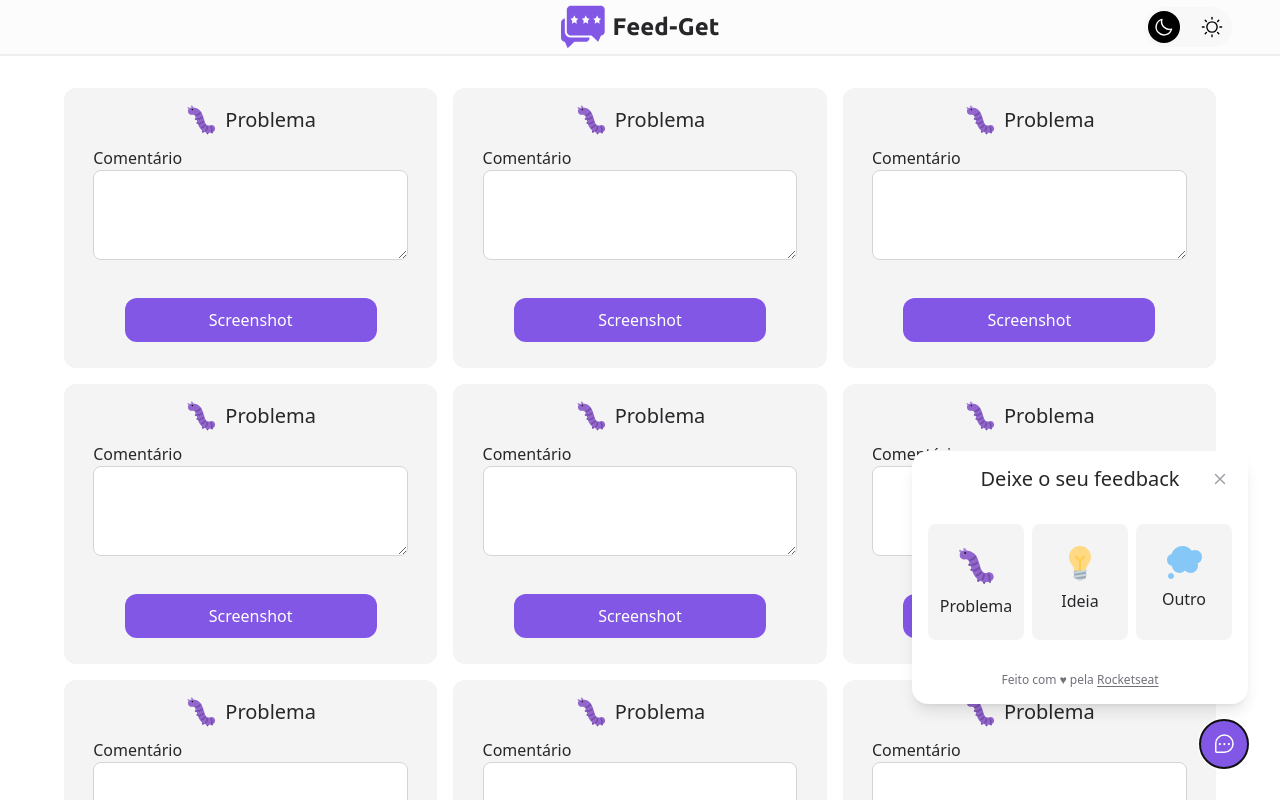
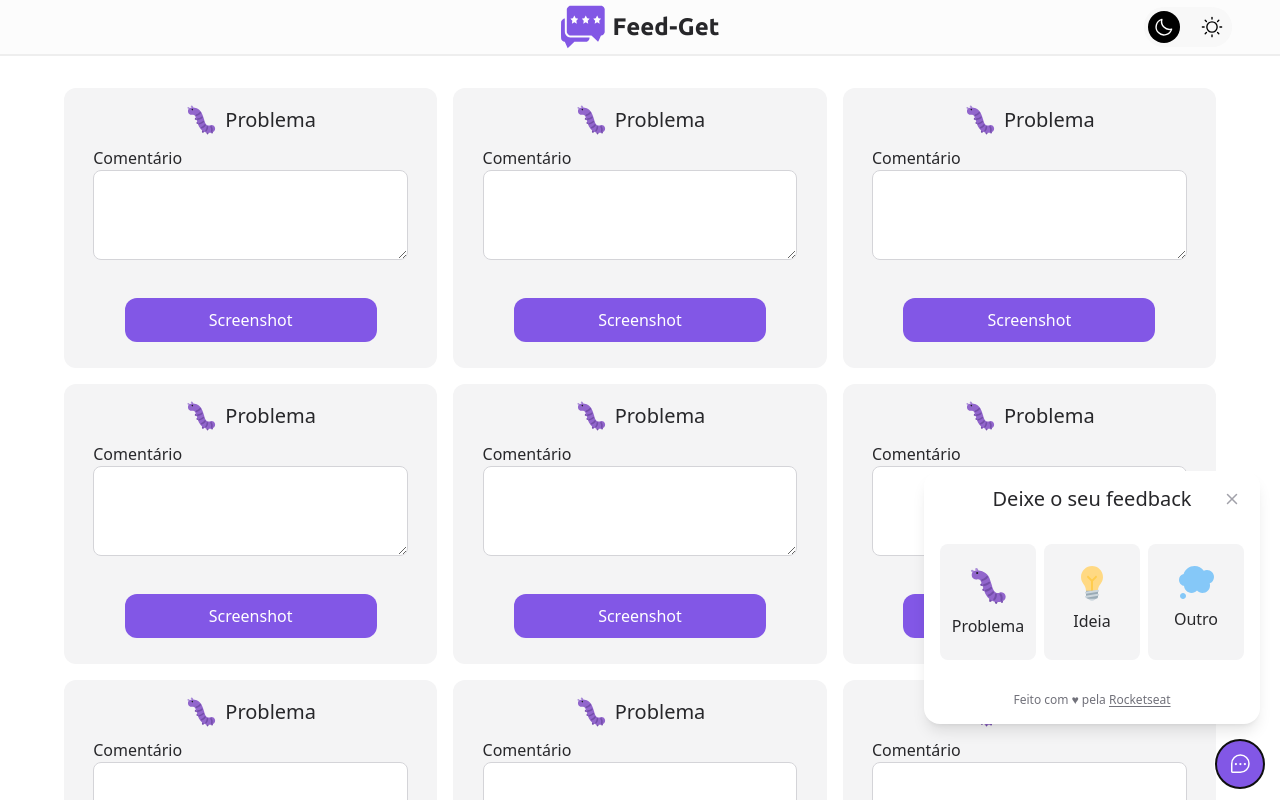
Before and after one commit to IgorSAssis/Feed-Get, a React (Vite) app in the folder web/: page / in a window 1280 px wide. Both pictures are taken after a click on the button "Feedback". Shown: the top 800 px of the page. Built offline with nearby package versions, Linux system fonts and the light colour scheme; no server answers.

Commit message:
refactor: change submit feedback form position to fixed

```diff
--- a/web/src/App.tsx
+++ b/web/src/App.tsx
@@ -1,4 +1,3 @@
-import { Fragment } from "react";
 import { Feedback } from "./components/Feedback";
 import { Header } from "./components/Header";
 import { Widget } from "./components/Widget";
@@ -22,7 +21,6 @@ export function App() {
         <Feedback />
         <Feedback />
         <Feedback />
-
       </main>
       <Widget />
     </div>
--- a/web/src/components/Widget.tsx
+++ b/web/src/components/Widget.tsx
@@ -5,13 +5,13 @@ import { WidgetForm } from "./WidgetForm";
 export function Widget() {
   return (
     <Popover
-      className="absolute bottom-4 right-4 md:bottom-8 md:right-8 flex flex-col items-end"
+      className="fixed bottom-0 right-0 md:bottom-3 md:right-1 flex flex-col items-end w-fit h-fit"
     >
       <Popover.Panel>
         <WidgetForm />
       </Popover.Panel>
       <Popover.Button
-        className="flex items-center bg-brand-500 rounded-full px-3 h-12 text-white group"
+        className="flex items-center bg-brand-500 rounded-full mr-3 px-3 h-12 text-white group"
       >
         <ChatTeardropDots className="w-6 h-6" />
         <span className="max-w-0 overflow-hidden group-hover:max-w-xs transition-all duration-500 ease-linear">
--- a/web/src/components/WidgetForm/index.tsx
+++ b/web/src/components/WidgetForm/index.tsx
@@ -45,7 +45,7 @@ export function WidgetForm() {
   }
 
   return (
-    <div className="bg-light-surfacePrimary dark:bg-zinc-900 p-4 relative rounded-2xl mb-4 flex flex-col items-center shadow-lg w-[calc(100vw-2rem)] md:w-auto">
+    <div className="bg-light-surfacePrimary dark:bg-zinc-900 p-4 relative rounded-2xl mr-4 mb-4 flex flex-col items-center shadow-lg w-[calc(100vw-2rem)] md:w-auto">
       {
         feedbackSent ?
           <FeedbackSuccessStep onFeedbackRestartRequested={handleRestartFeedback} /> :
```
